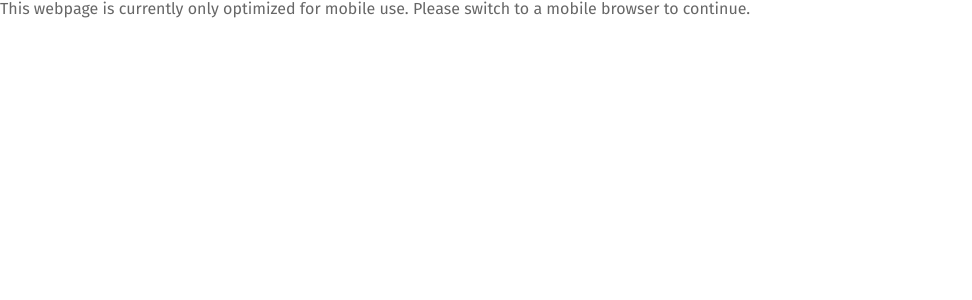
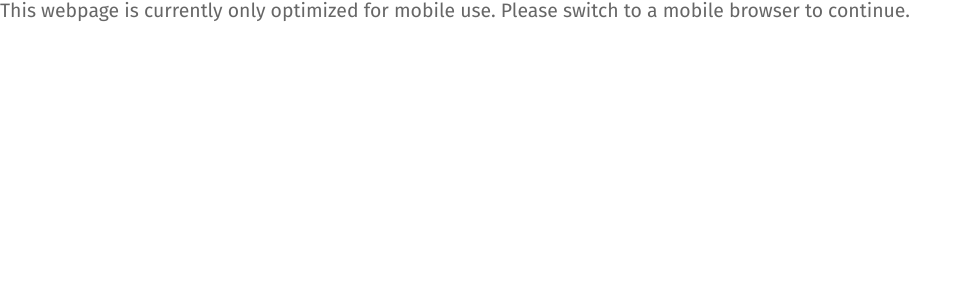
Before and after one commit to anth-volk/business-card, a React (Create React App) app: page / in a window 1280 px wide. Shown: the top 300 px of the page, without its empty margins (0-972 px from the left). Built offline with nearby package versions, Linux system fonts and the light colour scheme.

Commit message:
Updates to display and formatting

```diff
--- a/src/App.css
+++ b/src/App.css
@@ -59,7 +59,7 @@
 
     /* Based on https://css-tricks.com/snippets/css/fluid-typography/ */
 
-    --p-size: calc(9px + (26 - 9) * ((100vw - 300px) / (576 - 300)));
+    --p-size: calc(11px + (26 - 11) * ((100vw - 300px) / (576 - 300)));
     --h1-size: calc(1.5 * var(--p-size));
     --h2-size: calc(1.25 * var(--p-size));
   }
@@ -124,6 +124,7 @@
     align-items: center;
     gap: 2vh;
     padding: 6vw;
+    overflow: scroll;
   }
 
   .ImageContainer,
@@ -147,7 +148,6 @@
     width: 100%;
     padding: 2vh 5vw;
     background-color: var(--l1-color);
-    overflow: scroll;
     display: flex;
     flex-direction: column;
     justify-content: flex-start;
@@ -334,10 +334,11 @@
     }
   }
 
-  @media screen and (min-width: 601px) {
+  @media screen and (min-width: 568px) {
     :root {
-      --p-size: calc (8px + (16 - 8) * ((100vw - 601px) / (991 - 601)));
+      --p-size: calc(11px + (16 - 11) * ((100vw - 568px) / (991 - 568)));
       --app-max-width: 900px;
+
     }
 
     i {
```
